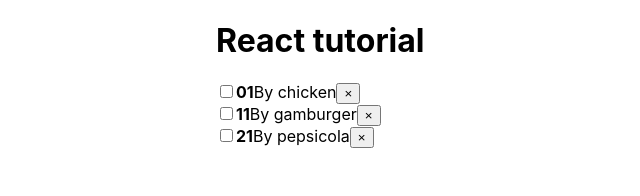
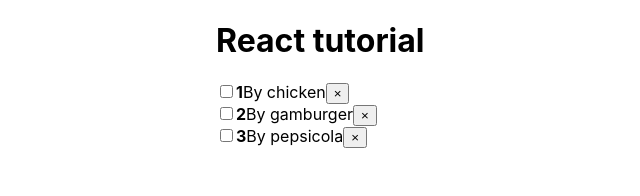
Before and after one commit to AlexNazaroff/reactapp, a React (Create React App) app: page / in a window 1280 px wide. Shown: the top 196 px of the page, without its empty margins (124-764 px from the left). Built offline with nearby package versions, Linux system fonts and the light colour scheme.

Commit message:
14 Подключаем стили

```diff
--- a/src/todo/todolist.js
+++ b/src/todo/todolist.js
@@ -14,7 +14,7 @@ function Todolist(props) {
     return (
         <ul style={styles.ul}>
             {props.todos.map((todo,index )=>{
-                return <Todoitem todo={todo} key={todo.id} index={index.toString()}/>
+                return <Todoitem todo={todo} key={todo.id} index={index}/>
             })}
         </ul>
     )
```
